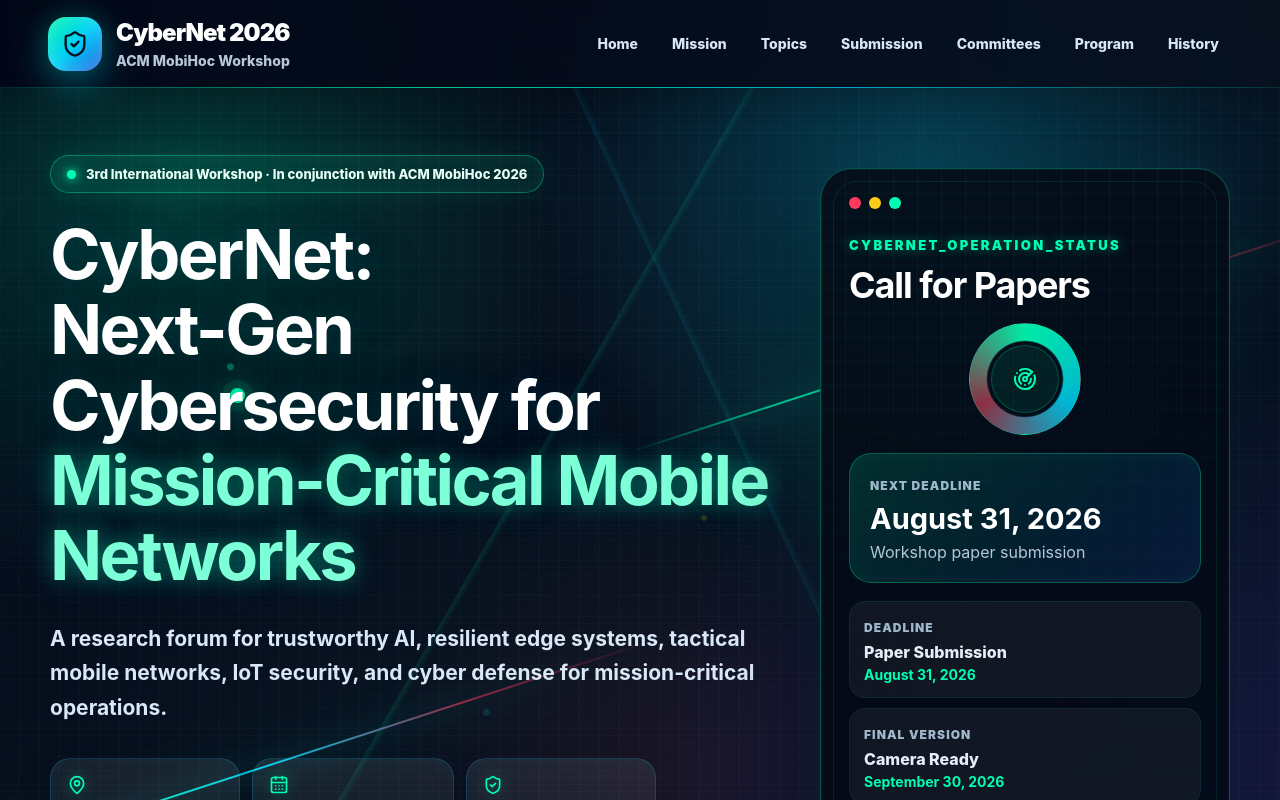
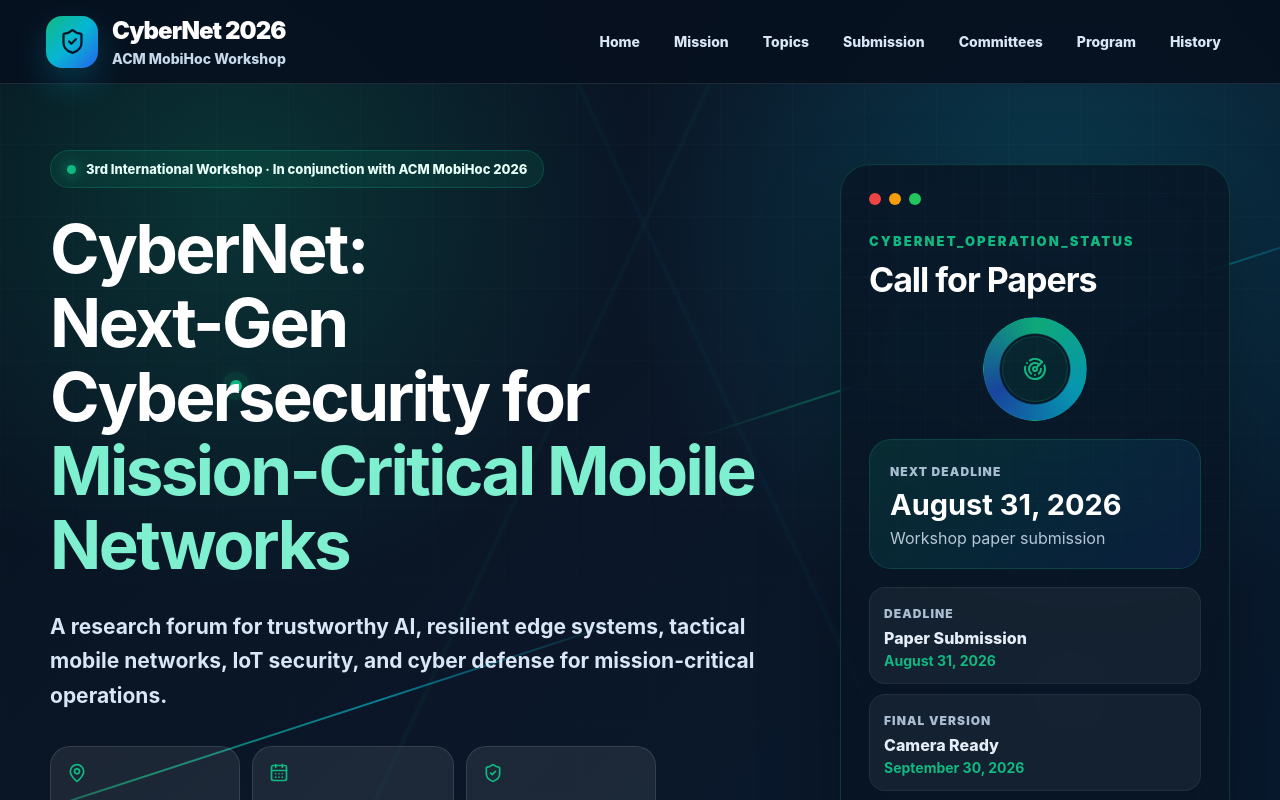
Before and after one commit to cybernet2026/cybernet2026, a React (Vite) app: page / in a window 1280 px wide. Shown: the top 800 px of the page. Built offline with nearby package versions, Linux system fonts and the light colour scheme; the HTML template or start-up script is replaced by a standard one.

Commit message:
Refactor CSS variables and styles for consistency

```diff
--- a/src/index.css
+++ b/src/index.css
@@ -3,23 +3,17 @@
 }
 
 :root {
-  --bg: #020617;
-  --bg2: #07111f;
-  --panel: #081426;
-  --panel2: #0d2138;
+  --bg: #07111f;
+  --bg-soft: #0b1728;
   --text: #0f172a;
   --muted: #64748b;
   --white: #ffffff;
   --blue: #2563eb;
-  --cyan: #00d9ff;
-  --green: #00ffb2;
-  --lime: #a3ff12;
-  --purple: #7c3aed;
-  --amber: #facc15;
-  --red: #ff3b5c;
+  --cyan: #06b6d4;
+  --green: #10b981;
+  --teal: #14b8a6;
   --line: rgba(148, 163, 184, 0.22);
-  --glass: rgba(255, 255, 255, 0.075);
-  --shadow: 0 24px 70px rgba(3, 8, 18, 0.18);
+  --shadow: 0 22px 60px rgba(15, 23, 42, 0.1);
 }
 
 html {
@@ -30,10 +24,7 @@ body {
   margin: 0;
   font-family: Inter, ui-sans-serif, system-ui, -apple-system,
     BlinkMacSystemFont, "Segoe UI", sans-serif;
-  background:
-    radial-gradient(circle at 12% 8%, rgba(0, 217, 255, 0.06), transparent 26%),
-    radial-gradient(circle at 85% 12%, rgba(0, 255, 178, 0.06), transparent 28%),
-    #f4f7fb;
+  background: #f6f9fc;
   color: var(--text);
 }
 
@@ -59,62 +50,37 @@ input {
   position: fixed;
   inset: 0 0 auto 0;
   z-index: 1000;
-  height: 88px;
-  padding: 0 48px;
+  height: 84px;
+  padding: 0 46px;
   display: flex;
   align-items: center;
   justify-content: space-between;
+  background: rgba(7, 17, 31, 0.92);
+  border-bottom: 1px solid rgba(255, 255, 255, 0.1);
+  backdrop-filter: blur(18px);
   color: white;
-  background:
-    linear-gradient(90deg, rgba(2, 6, 23, 0.96), rgba(7, 17, 31, 0.92)),
-    radial-gradient(circle at 15% 50%, rgba(0, 255, 178, 0.12), transparent 28%);
-  border-bottom: 1px solid rgba(0, 255, 178, 0.14);
-  backdrop-filter: blur(22px);
-  box-shadow: 0 10px 40px rgba(0, 0, 0, 0.28);
-}
-
-.navbar::after {
-  content: "";
-  position: absolute;
-  left: 0;
-  right: 0;
-  bottom: -1px;
-  height: 1px;
-  background: linear-gradient(
-    90deg,
-    transparent,
-    rgba(0, 255, 178, 0.7),
-    rgba(0, 217, 255, 0.7),
-    transparent
-  );
 }
 
 .brand {
-  position: relative;
-  z-index: 1;
   display: flex;
   align-items: center;
   gap: 14px;
 }
 
 .brandIcon {
-  width: 54px;
-  height: 54px;
+  width: 52px;
+  height: 52px;
   display: grid;
   place-items: center;
-  border-radius: 18px;
-  color: #03111d;
-  background:
-    linear-gradient(135deg, rgba(0, 255, 178, 0.96), rgba(0, 217, 255, 0.96), rgba(37, 99, 235, 0.96));
-  box-shadow:
-    0 16px 42px rgba(0, 217, 255, 0.28),
-    0 0 28px rgba(0, 255, 178, 0.2),
-    inset 0 0 18px rgba(255, 255, 255, 0.24);
+  border-radius: 16px;
+  background: linear-gradient(135deg, var(--green), var(--cyan), var(--blue));
+  color: #061326;
+  box-shadow: 0 14px 34px rgba(6, 182, 212, 0.24);
 }
 
 .brandIcon svg {
-  width: 28px;
-  height: 28px;
+  width: 27px;
+  height: 27px;
 }
 
 .brand strong {
@@ -127,14 +93,12 @@ input {
 .brand small {
   display: block;
   margin-top: 5px;
-  color: #b7c7d8;
+  color: #c7d8ea;
   font-size: 14px;
   font-weight: 800;
 }
 
 .nav {
-  position: relative;
-  z-index: 1;
   display: flex;
   align-items: center;
   gap: 8px;
@@ -150,9 +114,8 @@ input {
 }
 
 .nav a:hover {
-  background: rgba(0, 255, 178, 0.09);
+  background: rgba(20, 184, 166, 0.14);
   color: white;
-  box-shadow: inset 0 0 0 1px rgba(0, 217, 255, 0.18);
 }
 
 .menuBtn {
@@ -171,91 +134,63 @@ input {
 
 .hero {
   position: relative;
-  min-height: 100vh;
-  padding: 155px 42px 125px;
+  min-height: 96vh;
+  padding: 150px 42px 115px;
   color: white;
   overflow: hidden;
   background:
-    radial-gradient(circle at 14% 18%, rgba(0, 255, 178, 0.2), transparent 29%),
-    radial-gradient(circle at 72% 16%, rgba(0, 217, 255, 0.24), transparent 30%),
-    radial-gradient(circle at 87% 74%, rgba(124, 58, 237, 0.2), transparent 34%),
-    radial-gradient(circle at 52% 72%, rgba(255, 59, 92, 0.08), transparent 28%),
-    linear-gradient(135deg, #020617 0%, #07111f 43%, #031426 100%);
+    radial-gradient(circle at 18% 18%, rgba(16, 185, 129, 0.2), transparent 30%),
+    radial-gradient(circle at 82% 20%, rgba(6, 182, 212, 0.22), transparent 32%),
+    linear-gradient(135deg, #07111f 0%, #0b1728 50%, #071a30 100%);
 }
 
 .hero::before {
   content: "";
   position: absolute;
   inset: 0;
-  opacity: 0.62;
   background-image:
-    linear-gradient(rgba(0, 255, 178, 0.08) 1px, transparent 1px),
-    linear-gradient(90deg, rgba(0, 217, 255, 0.07) 1px, transparent 1px),
-    radial-gradient(circle at 18% 34%, rgba(0, 255, 178, 0.92) 0 3px, transparent 4px),
-    radial-gradient(circle at 38% 66%, rgba(0, 217, 255, 0.82) 0 3px, transparent 4px),
-    radial-gradient(circle at 68% 28%, rgba(37, 99, 235, 0.85) 0 3px, transparent 4px),
-    radial-gradient(circle at 82% 64%, rgba(255, 59, 92, 0.68) 0 3px, transparent 4px),
-    radial-gradient(circle at 55% 48%, rgba(250, 204, 21, 0.55) 0 2px, transparent 4px);
-  background-size:
-    66px 66px,
-    66px 66px,
-    100% 100%,
-    100% 100%,
-    100% 100%,
-    100% 100%,
-    100% 100%;
-  mask-image: linear-gradient(to bottom, black, transparent 94%);
+    linear-gradient(rgba(255, 255, 255, 0.055) 1px, transparent 1px),
+    linear-gradient(90deg, rgba(255, 255, 255, 0.055) 1px, transparent 1px);
+  background-size: 72px 72px;
+  opacity: 0.35;
+  mask-image: linear-gradient(to bottom, black, transparent 92%);
 }
 
 .hero::after {
   content: "";
   position: absolute;
   inset: auto 0 0;
-  height: 190px;
-  background: linear-gradient(to top, #f4f7fb, transparent);
+  height: 165px;
+  background: linear-gradient(to top, #f6f9fc, transparent);
+}
+
+.cyberGrid,
+.cyberNoise,
+.beam,
+.pulseNode {
+  position: absolute;
+  pointer-events: none;
 }
 
 .cyberGrid {
-  position: absolute;
   inset: 0;
-  opacity: 0.54;
+  opacity: 0.28;
   background:
-    repeating-linear-gradient(
-      0deg,
-      rgba(255, 255, 255, 0.03) 0px,
-      rgba(255, 255, 255, 0.03) 1px,
-      transparent 1px,
-      transparent 7px
-    ),
-    linear-gradient(120deg, transparent 0 42%, rgba(0, 255, 178, 0.2) 42.1%, transparent 42.5%),
-    linear-gradient(65deg, transparent 0 58%, rgba(0, 217, 255, 0.18) 58.1%, transparent 58.5%),
-    radial-gradient(circle at 74% 40%, rgba(0, 255, 178, 0.13), transparent 24%);
+    linear-gradient(115deg, transparent 0 42%, rgba(16, 185, 129, 0.18) 42.2%, transparent 42.5%),
+    linear-gradient(65deg, transparent 0 58%, rgba(6, 182, 212, 0.16) 58.2%, transparent 58.5%);
 }
 
 .cyberNoise {
-  position: absolute;
-  inset: 0;
-  opacity: 0.09;
-  background-image:
-    repeating-linear-gradient(
-      90deg,
-      transparent 0,
-      transparent 18px,
-      rgba(255, 255, 255, 0.22) 19px,
-      transparent 20px
-    );
-  mix-blend-mode: screen;
+  display: none;
 }
 
 .pulseNode {
-  position: absolute;
-  width: 15px;
-  height: 15px;
+  width: 12px;
+  height: 12px;
   border-radius: 999px;
   background: var(--green);
-  box-shadow:
-    0 0 0 8px rgba(0, 255, 178, 0.08),
-    0 0 24px rgba(0, 255, 178, 0.75);
+  box-shadow: 0 0 0 8px rgba(16, 185, 129, 0.08),
+    0 0 22px rgba(16, 185, 129, 0.55);
 }
 
 .nodeA {
@@ -264,50 +199,43 @@ input {
 }
 
 .nodeB {
-  right: 26%;
-  top: 30%;
+  right: 28%;
+  top: 32%;
   background: var(--cyan);
-  box-shadow:
-    0 0 0 8px rgba(0, 217, 255, 0.08),
-    0 0 24px rgba(0, 217, 255, 0.75);
+  box-shadow: 0 0 0 8px rgba(6, 182, 212, 0.08),
+    0 0 22px rgba(6, 182, 212, 0.5);
 }
 
 .nodeC {
   right: 16%;
   bottom: 34%;
-  background: var(--red);
-  box-shadow:
-    0 0 0 8px rgba(255, 59, 92, 0.08),
-    0 0 24px rgba(255, 59, 92, 0.6);
+  background: var(--blue);
+  box-shadow: 0 0 0 8px rgba(37, 99, 235, 0.08),
+    0 0 22px rgba(37, 99, 235, 0.48);
 }
 
 .beam {
-  position: absolute;
-  height: 2px;
+  height: 1.5px;
   transform: rotate(-18deg);
   background: linear-gradient(
     90deg,
     transparent,
-    rgba(0, 255, 178, 0.9),
-    rgba(0, 217, 255, 0.9),
-    rgba(255, 59, 92, 0.55),
+    rgba(16, 185, 129, 0.65),
+    rgba(6, 182, 212, 0.65),
     transparent
   );
-  filter:
-    drop-shadow(0 0 14px rgba(0, 255, 178, 0.7))
-    drop-shadow(0 0 26px rgba(0, 217, 255, 0.45));
 }
 
 .beamA {
   top: 31%;
-  right: -90px;
-  width: 760px;
+  right: -100px;
+  width: 700px;
 }
 
 .beamB {
-  bottom: 29%;
-  left: -130px;
-  width: 800px;
+  bottom: 30%;
+  left: -120px;
+  width: 760px;
 }
 
 .heroShell {
@@ -316,7 +244,7 @@ input {
   width: min(1180px, 100%);
   margin: auto;
   display: grid;
-  grid-template-columns: minmax(0, 1fr) 410px;
+  grid-template-columns: minmax(0, 1fr) 390px;
   gap: 48px;
   align-items: center;
 }
@@ -329,14 +257,11 @@ input {
   margin-bottom: 24px;
   padding: 10px 16px;
   border-radius: 999px;
-  background: rgba(0, 255, 178, 0.08);
-  border: 1px solid rgba(0, 255, 178, 0.36);
+  background: rgba(16, 185, 129, 0.1);
+  border: 1px solid rgba(16, 185, 129, 0.24);
   color: #e6fff7;
   font-size: 13px;
   font-weight: 850;
-  box-shadow:
-    inset 0 0 18px rgba(0, 255, 178, 0.04),
-    0 0 30px rgba(0, 255, 178, 0.08);
 }
 
 .statusPill span {
@@ -344,34 +269,26 @@ input {
   height: 9px;
   border-radius: 999px;
   background: var(--green);
-  box-shadow:
-    0 0 10px var(--green),
-    0 0 24px var(--green);
+  box-shadow: 0 0 14px var(--green);
 }
 
 .hero h1 {
   margin: 0;
-  max-width: 940px;
-  font-size: clamp(42px, 5.35vw, 74px);
+  max-width: 930px;
+  font-size: clamp(42px, 5.25vw, 72px);
   line-height: 1.1;
   letter-spacing: -0.038em;
-  text-shadow:
-    0 0 28px rgba(0, 217, 255, 0.12),
-    0 22px 70px rgba(0, 0, 0, 0.42);
 }
 
 .hero h1 em {
-  color: #7dffd7;
+  color: #7ff0cf;
   font-style: normal;
-  text-shadow:
-    0 0 20px rgba(0, 255, 178, 0.35),
-    0 0 42px rgba(0, 217, 255, 0.18);
 }
 
 .heroLead {
-  max-width: 730px;
+  max-width: 720px;
   margin: 28px 0 0;
-  color: #d9e8f7;
+  color: #d8e6f5;
   font-size: 21px;
   line-height: 1.65;
   font-weight: 650;
@@ -388,19 +305,14 @@ input {
   min-width: 190px;
   padding: 16px;
   border-radius: 20px;
-  background:
-    linear-gradient(180deg, rgba(255, 255, 255, 0.08), rgba(255, 255, 255, 0.035));
-  border: 1px solid rgba(0, 217, 255, 0.18);
-  box-shadow:
-    inset 0 0 18px rgba(0, 217, 255, 0.035),
-    0 12px 34px rgba(0, 0, 0, 0.18);
+  background: rgba(255, 255, 255, 0.075);
+  border: 1px solid rgba(255, 255, 255, 0.11);
 }
 
 .heroFacts svg {
   width: 20px;
   height: 20px;
   color: var(--green);
-  filter: drop-shadow(0 0 8px rgba(0, 255, 178, 0.45));
 }
 
 .heroFacts span {
@@ -440,16 +352,14 @@ input {
 
 .primaryBtn {
   background: linear-gradient(135deg, var(--green), var(--cyan));
-  color: #020617;
-  box-shadow:
-    0 18px 48px rgba(0, 217, 255, 0.25),
-    0 0 24px rgba(0, 255, 178, 0.18);
+  color: #061326;
+  box-shadow: 0 16px 38px rgba(6, 182, 212, 0.22);
 }
 
 .ghostBtn {
-  border: 1px solid rgba(0, 255, 178, 0.28);
-  background: rgba(0, 255, 178, 0.055);
   color: white;
+  border: 1px solid rgba(255, 255, 255, 0.24);
+  background: rgba(255, 255, 255, 0.06);
 }
 
 .primaryBtn:hover,
@@ -463,18 +373,12 @@ input {
 
 .socPanel {
   position: relative;
-  border-radius: 32px;
+  border-radius: 30px;
   padding: 28px;
-  background:
-    linear-gradient(180deg, rgba(4, 12, 24, 0.94), rgba(2, 8, 18, 0.92)),
-    radial-gradient(circle at 18% 12%, rgba(0, 255, 178, 0.16), transparent 30%),
-    radial-gradient(circle at 88% 85%, rgba(37, 99, 235, 0.18), transparent 35%);
-  border: 1px solid rgba(0, 255, 178, 0.3);
-  box-shadow:
-    0 34px 90px rgba(0, 0, 0, 0.42),
-    0 0 45px rgba(0, 217, 255, 0.08),
-    inset 0 0 0 1px rgba(255, 255, 255, 0.035);
-  backdrop-filter: blur(22px);
+  background: rgba(8, 20, 36, 0.8);
+  border: 1px solid rgba(16, 185, 129, 0.22);
+  box-shadow: 0 30px 80px rgba(0, 0, 0, 0.28);
+  backdrop-filter: blur(20px);
   overflow: hidden;
 }
 
@@ -482,21 +386,12 @@ input {
   content: "";
   position: absolute;
   inset: 0;
-  background:
-    linear-gradient(90deg, rgba(0, 255, 178, 0.055) 1px, transparent 1px),
-    linear-gradient(rgba(0, 217, 255, 0.05) 1px, transparent 1px);
-  background-size: 24px 24px;
+  background-image:
+    linear-gradient(90deg, rgba(255, 255, 255, 0.035) 1px, transparent 1px),
+    linear-gradient(rgba(255, 255, 255, 0.035) 1px, transparent 1px);
+  background-size: 28px 28px;
+  opacity: 0.65;
   mask-image: linear-gradient(to bottom, black, transparent);
-  pointer-events: none;
-}
-
-.socPanel::after {
-  content: "";
-  position: absolute;
-  inset: 12px;
-  border-radius: 24px;
-  border: 1px solid rgba(0, 255, 178, 0.11);
-  pointer-events: none;
 }
 
 .socPanel > * {
@@ -517,36 +412,35 @@ input {
 }
 
 .panelTop span:nth-child(1) {
-  background: #ff3b5c;
+  background: #ef4444;
 }
 
 .panelTop span:nth-child(2) {
-  background: #facc15;
+  background: #f59e0b;
 }
 
 .panelTop span:nth-child(3) {
-  background: #00ffb2;
+  background: #22c55e;
 }
 
 .terminalLabel {
   margin-top: 28px;
   color: var(--green);
   font-size: 13px;
-  letter-spacing: 0.18em;
+  letter-spacing: 0.16em;
   font-weight: 950;
-  text-shadow: 0 0 12px rgba(0, 255, 178, 0.45);
 }
 
 .socPanel h2 {
   margin: 8px 0 18px;
-  font-size: 36px;
+  font-size: 34px;
   line-height: 1.08;
   letter-spacing: -0.03em;
 }
 
 .threatDial {
   margin: 12px 0 18px;
-  height: 112px;
+  height: 104px;
   display: grid;
   place-items: center;
   position: relative;
@@ -554,30 +448,28 @@ input {
 
 .dialRing {
   position: absolute;
-  width: 112px;
-  height: 112px;
+  width: 104px;
+  height: 104px;
   border-radius: 999px;
-  border: 1px solid rgba(0, 255, 178, 0.2);
-  background:
-    conic-gradient(
-      from 0deg,
-      rgba(0, 255, 178, 0.9),
-      rgba(0, 217, 255, 0.8),
-      rgba(255, 59, 92, 0.55),
-      rgba(0, 255, 178, 0.9)
-    );
+  border: 1px solid rgba(16, 185, 129, 0.18);
+  background: conic-gradient(
+    from 0deg,
+    rgba(16, 185, 129, 0.9),
+    rgba(6, 182, 212, 0.8),
+    rgba(37, 99, 235, 0.6),
+    rgba(16, 185, 129, 0.9)
+  );
   mask: radial-gradient(circle, transparent 47%, black 49%);
-  filter: drop-shadow(0 0 18px rgba(0, 255, 178, 0.25));
 }
 
 .dialCore {
-  width: 68px;
-  height: 68px;
+  width: 66px;
+  height: 66px;
   display: grid;
   place-items: center;
   border-radius: 999px;
-  background: rgba(0, 255, 178, 0.08);
-  border: 1px solid rgba(0, 255, 178, 0.22);
+  background: rgba(16, 185, 129, 0.08);
+  border: 1px solid rgba(16, 185, 129, 0.2);
 }
 
 .dialCore svg {
@@ -587,15 +479,18 @@ input {
 .deadlineBox {
   padding: 20px;
   border-radius: 22px;
-  background:
-    linear-gradient(135deg, rgba(0, 255, 178, 0.14), rgba(0, 217, 255, 0.1), rgba(37, 99, 235, 0.16));
-  border: 1px solid rgba(0, 255, 178, 0.28);
-  box-shadow: inset 0 0 28px rgba(0, 255, 178, 0.04);
+  background: linear-gradient(
+    135deg,
+    rgba(16, 185, 129, 0.13),
+    rgba(6, 182, 212, 0.1),
+    rgba(37, 99, 235, 0.12)
+  );
+  border: 1px solid rgba(16, 185, 129, 0.2);
 }
 
 .deadlineBox small,
 .terminalRows b {
-  color: #9fb8cc;
+  color: #a9bed2;
   text-transform: uppercase;
   letter-spacing: 0.09em;
   font-size: 12px;
@@ -624,7 +519,7 @@ input {
   padding: 14px;
   border-radius: 16px;
   background: rgba(255, 255, 255, 0.055);
-  border: 1px solid rgba(0, 217, 255, 0.08);
+  border: 1px solid rgba(255, 255, 255, 0.06);
 }
 
 .terminalRows span,
@@ -657,8 +552,8 @@ input {
   grid-template-columns: repeat(4, 1fr);
   overflow: hidden;
   border-radius: 28px;
-  background: linear-gradient(135deg, #ffffff, #f4fbff);
-  border: 1px solid rgba(0, 217, 255, 0.16);
+  background: white;
+  border: 1px solid #e0e9f5;
   box-shadow: var(--shadow);
 }
 
@@ -673,7 +568,7 @@ input {
 
 .metricStrip strong {
   display: block;
-  color: #0067d8;
+  color: var(--blue);
   font-size: 32px;
   letter-spacing: -0.035em;
 }
@@ -738,16 +633,9 @@ input {
   padding: 88px max(20px, calc((100vw - 1180px) / 2));
   color: white;
   background:
-    radial-gradient(circle at 14% 18%, rgba(0, 255, 178, 0.13), transparent 28%),
-    radial-gradient(circle at 82% 72%, rgba(37, 99, 235, 0.2), transparent 32%),
-    repeating-linear-gradient(
-      0deg,
-      rgba(255, 255, 255, 0.025) 0px,
-      rgba(255, 255, 255, 0.025) 1px,
-      transparent 1px,
-      transparent 7px
-    ),
-    linear-gradient(135deg, #020617, #07111f 52%, #0b1d36);
+    radial-gradient(circle at 14% 18%, rgba(16, 185, 129, 0.13), transparent 28%),
+    radial-gradient(circle at 82% 72%, rgba(37, 99, 235, 0.16), transparent 32%),
+    linear-gradient(135deg, #07111f, #0b1728 55%, #0d2138);
 }
 
 /* =========================
@@ -768,7 +656,7 @@ input {
 .instructionCard,
 .dateCard,
 .programItem {
-  border: 1px solid rgba(0, 217, 255, 0.14);
+  border: 1px solid #e0e9f5;
 }
 
 .featureCard,
@@ -779,7 +667,7 @@ input {
   padding: 26px;
   border-radius: 26px;
   background: white;
-  box-shadow: 0 18px 50px rgba(15, 23, 42, 0.07);
+  box-shadow: 0 18px 50px rgba(15, 23, 42, 0.06);
   transition: 0.2s ease;
 }
 
@@ -787,10 +675,8 @@ input {
 .personCard:hover,
 .programItem:hover {
   transform: translateY(-5px);
-  border-color: rgba(0, 255, 178, 0.34);
-  box-shadow:
-    0 24px 64px rgba(15, 23, 42, 0.12),
-    0 0 28px rgba(0, 217, 255, 0.08);
+  border-color: rgba(20, 184, 166, 0.35);
+  box-shadow: 0 24px 64px rgba(15, 23, 42, 0.1);
 }
 
 .featureCard svg,
@@ -817,18 +703,15 @@ input {
 }
 
 .focusCard {
-  min-height: 255px;
+  min-height: 245px;
   padding: 26px;
   border-radius: 28px;
-  background:
-    linear-gradient(180deg, rgba(255, 255, 255, 0.075), rgba(255, 255, 255, 0.045));
-  border: 1px solid rgba(0, 255, 178, 0.14);
-  box-shadow: inset 0 0 20px rgba(0, 217, 255, 0.025);
+  background: rgba(255, 255, 255, 0.075);
+  border: 1px solid rgba(255, 255, 255, 0.11);
 }
 
 .focusCard svg {
   color: var(--green);
-  filter: drop-shadow(0 0 8px rgba(0, 255, 178, 0.42));
 }
 
 .focusCard h3 {
@@ -849,30 +732,10 @@ input {
   border-radius: 30px;
   color: white;
   background:
-    radial-gradient(circle at 18% 20%, rgba(0, 255, 178, 0.17), transparent 30%),
-    radial-gradient(circle at 85% 75%, rgba(0, 217, 255, 0.13), transparent 30%),
-    linear-gradient(135deg, #020617, #0b1d36 55%, #07111f);
-  border: 1px solid rgba(0, 255, 178, 0.16);
-  box-shadow:
-    0 24px 70px rgba(2, 6, 23, 0.18),
-    inset 0 0 0 1px rgba(255,255,255,0.035);
+    radial-gradient(circle at 20% 20%, rgba(16, 185, 129, 0.16), transparent 30%),
+    linear-gradient(135deg, #07111f, #0d2138);
+  border: 1px solid rgba(255, 255, 255, 0.09);
   overflow: hidden;
-}
-
-.operationsPanel::after {
-  content: "";
-  position: absolute;
-  inset: 0;
-  background-image:
-    linear-gradient(90deg, rgba(0, 217, 255, 0.05) 1px, transparent 1px),
-    linear-gradient(rgba(0, 217, 255, 0.05) 1px, transparent 1px);
-  background-size: 34px 34px;
-  pointer-events: none;
-}
-
-.operationsPanel > * {
-  position: relative;
-  z-index: 1;
 }
 
 .operationsPanel h3 {
@@ -897,21 +760,19 @@ input {
   width: 100%;
   max-width: none;
   padding: 88px max(20px, calc((100vw - 1180px) / 2));
-  background:
-    radial-gradient(circle at 12% 18%, rgba(0, 217, 255, 0.08), transparent 28%),
-    #f4f7fb;
+  background: #f6f9fc;
 }
 
 .topicSearch input {
   width: 100%;
   height: 60px;
   padding: 0 22px;
-  border: 1px solid rgba(0, 217, 255, 0.18);
+  border: 1px solid #dbe7f3;
   border-radius: 999px;
   background: white;
   color: var(--text);
   outline: none;
-  box-shadow: 0 14px 40px rgba(15, 23, 42, 0.06);
+  box-shadow: 0 14px 40px rgba(15, 23, 42, 0.05);
 }
 
 .topicSearch input::placeholder {
@@ -930,19 +791,18 @@ input {
   padding: 20px;
   border-radius: 22px;
   background: white;
-  border: 1px solid rgba(0, 217, 255, 0.14);
-  box-shadow: 0 14px 42px rgba(15, 23, 42, 0.06);
+  border: 1px solid #e0e9f5;
+  box-shadow: 0 14px 42px rgba(15, 23, 42, 0.05);
   transition: 0.2s ease;
 }
 
 .topicCard:hover {
   transform: translateY(-4px);
-  background: #f8fdff;
-  border-color: rgba(0, 255, 178, 0.34);
+  border-color: rgba(20, 184, 166, 0.35);
 }
 
 .topicCard svg {
-  color: var(--blue);
+  color: var(--green);
 }
 
 .topicCard p {
@@ -1006,9 +866,7 @@ input {
   min-height: 170px;
   padding: 24px;
   border-radius: 26px;
-  background:
-    linear-gradient(135deg, #ffffff, #edf6ff),
-    radial-gradient(circle at 100% 0%, rgba(0, 217, 255, 0.18), transparent 30%);
+  background: linear-gradient(135deg, #ffffff, #edf6ff);
   box-shadow: 0 16px 46px rgba(15, 23, 42, 0.08);
 }
 
@@ -1046,10 +904,9 @@ input {
   padding: 32px;
   border-radius: 30px;
   background:
-    radial-gradient(circle at 18% 20%, rgba(0, 255, 178, 0.17), transparent 30%),
-    radial-gradient(circle at 85% 75%, rgba(0, 217, 255, 0.13), transparent 30%),
-    linear-gradient(135deg, #020617, #0b1d36 55%, #07111f);
-  border: 1px solid rgba(0, 255, 178, 0.16);
+    radial-gradient(circle at 20% 20%, rgba(16, 185, 129, 0.16), transparent 30%),
+    linear-gradient(135deg, #07111f, #0d2138);
+  border: 1px solid rgba(255, 255, 255, 0.09);
   color: white;
   display: flex;
   align-items: center;
@@ -1073,9 +930,8 @@ input {
   padding: 15px 20px;
   border-radius: 999px;
   background: linear-gradient(135deg, var(--green), var(--cyan));
-  color: #020617;
+  color: #061326;
   font-weight: 950;
-  box-shadow: 0 14px 35px rgba(0, 217, 255, 0.22);
 }
 
 /* =========================
@@ -1086,9 +942,7 @@ input {
   width: 100%;
   max-width: none;
   padding: 88px max(20px, calc((100vw - 1180px) / 2));
-  background:
-    radial-gradient(circle at 90% 15%, rgba(0, 217, 255, 0.08), transparent 28%),
-    #edf4fb;
+  background: #eef4fb;
 }
 
 .blockTitle {
@@ -1117,7 +971,7 @@ input {
   background: linear-gradient(135deg, var(--green), var(--cyan), var(--blue));
   color: white;
   font-weight: 950;
-  box-shadow: 0 14px 34px rgba(0, 217, 255, 0.18);
+  box-shadow: 0 14px 34px rgba(6, 182, 212, 0.18);
 }
 
 .personCard a {
@@ -1194,7 +1048,7 @@ input {
   border-radius: 24px;
   overflow: hidden;
   background: rgba(255, 255, 255, 0.075);
-  border: 1px solid rgba(0, 217, 255, 0.12);
+  border: 1px solid rgba(255, 255, 255, 0.11);
 }
 
 .editionCard button {
@@ -1240,7 +1094,7 @@ input {
   display: inline-flex;
   align-items: center;
   gap: 8px;
-  color: var(--green);
+  color: #7ff0cf;
   font-weight: 900;
 }
 
@@ -1255,10 +1109,7 @@ input {
 
 .footer {
   padding: 42px max(20px, calc((100vw - 1180px) / 2));
-  background:
-    radial-gradient(circle at 10% 20%, rgba(0, 255, 178, 0.08), transparent 26%),
-    linear-gradient(135deg, #020617, #050b14);
-  border-top: 1px solid rgba(0, 255, 178, 0.12);
+  background: #07111f;
   color: #c7d8ea;
   display: flex;
   justify-content: space-between;
@@ -1302,7 +1153,7 @@ input {
 
   .nav {
     position: fixed;
-    top: 96px;
+    top: 94px;
     left: 18px;
     right: 18px;
     display: none;
@@ -1310,7 +1161,7 @@ input {
     align-items: stretch;
     padding: 12px;
     background: #07111f;
-    border: 1px solid rgba(0, 217, 255, 0.12);
+    border: 1px solid rgba(255, 255, 255, 0.12);
     border-radius: 24px;
   }
 
```
